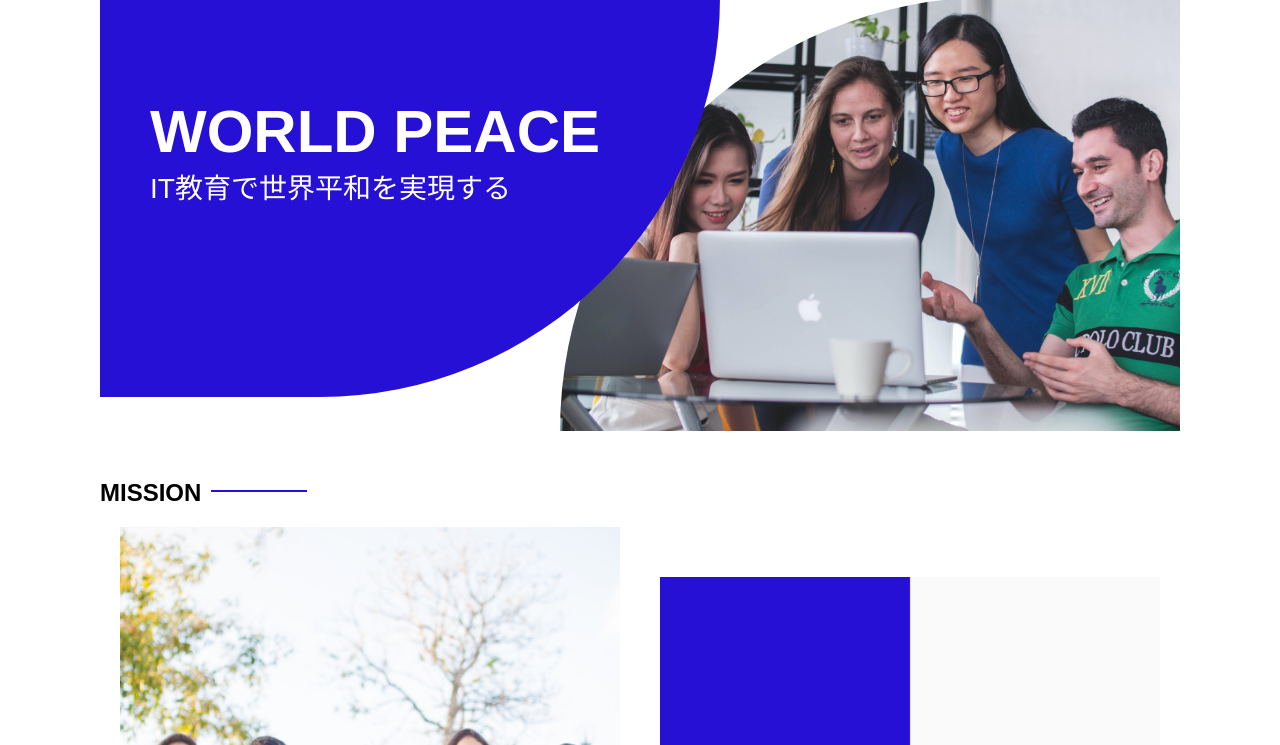
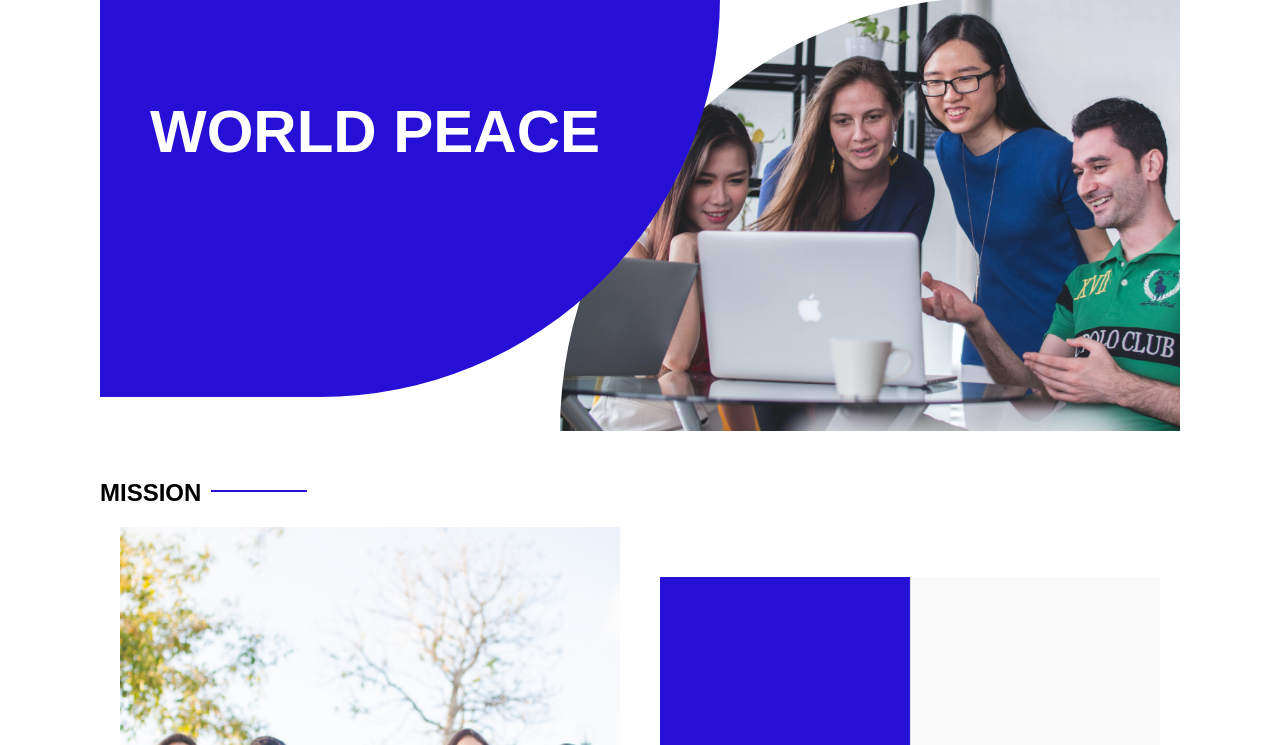
Before and after one commit to DaikiYatsumoto/test, a plain HTML site: page index.html in a window 1280 px wide. Shown: the part 55-800 px from the top of the page. Drawn offline with Linux system fonts and the light colour scheme; files whose address does not match are found by name.

Commit message:
メインビジュアル変更

```diff
--- a/index.html
+++ b/index.html
@@ -62,7 +62,6 @@
             <section id="main-visual">
                 <div id="main-message">
                     <h1>WORLD PEACE</h1>
-                    <p>IT教育で世界平和を実現する</p>
                 </div>
                 <img src="images/index/index-main.png" alt="PCの周りに集まる多国籍の仲間たち">
             </section>
```
